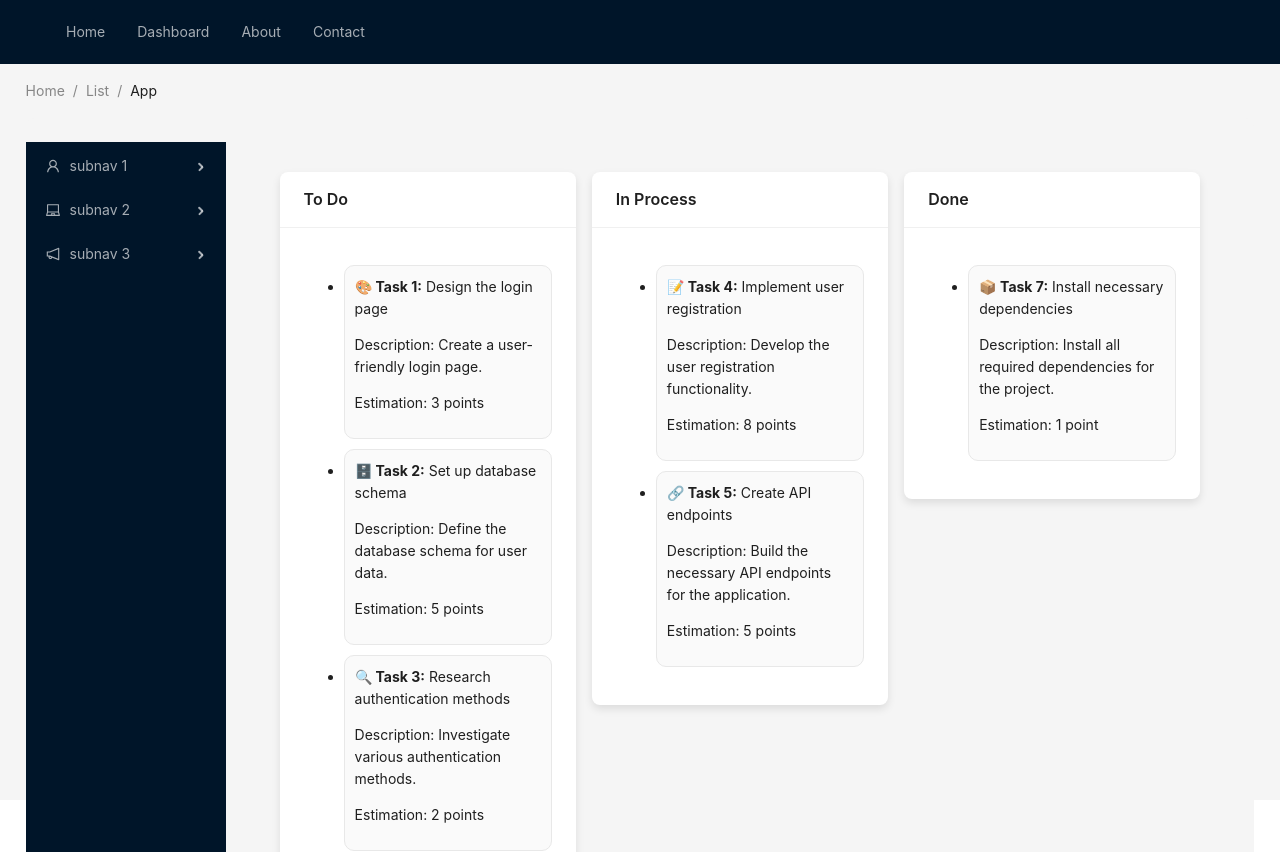
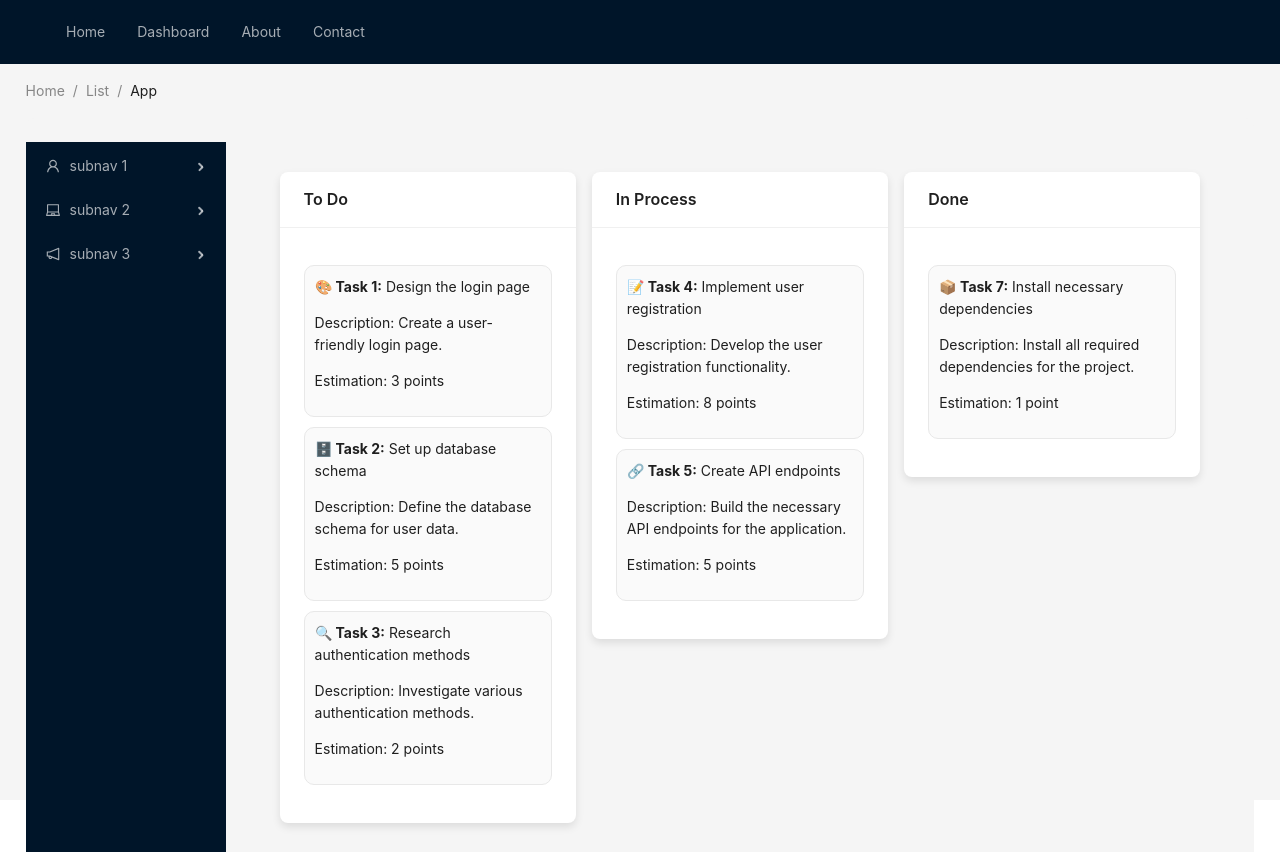
Before and after one commit to sargis-tovmasyan/TaskMaster, a React (Vite) app: page /dashboard in a window 1280 px wide. Shown: the top 852 px of the page. Built offline with nearby package versions, Linux system fonts and the light colour scheme.

Commit message:
working on movable items

```diff
--- a/src/pages/DashboardPage.tsx
+++ b/src/pages/DashboardPage.tsx
@@ -1,5 +1,56 @@
 import React from 'react';
 import { Card, Col, Row } from 'antd';
+
+const tasks = [
+    {
+        id: 1,
+        title: "Design the login page",
+        description: "Create a user-friendly login page.",
+        estimation: 3,
+        emoji: "🎨",
+        ariaLabel: "design"
+    },
+    {
+        id: 2,
+        title: "Set up database schema",
+        description: "Define the database schema for user data.",
+        estimation: 5,
+        emoji: "🗄️",
+        ariaLabel: "database"
+    },
+    {
+        id: 3,
+        title: "Research authentication methods",
+        description: "Investigate various authentication methods.",
+        estimation: 2,
+        emoji: "🔍",
+        ariaLabel: "research"
+    },
+    {
+        id: 4,
+        title: "Implement user registration",
+        description: "Develop the user registration functionality.",
+        estimation: 8,
+        emoji: "📝",
+        ariaLabel: "registration"
+    },
+    {
+        id: 5,
+        title: "Create API endpoints",
+        description: "Build the necessary API endpoints for the application.",
+        estimation: 5,
+        emoji: "🔗",
+        ariaLabel: "api"
+    },
+    {
+        id: 7,
+        title: "Install necessary dependencies",
+        description: "Install all required dependencies for the project.",
+        estimation: 1,
+        emoji: "📦",
+        ariaLabel: "dependencies"
+    }
+];
 
 const DashboardPage: React.FC = () => {
     return (
@@ -7,50 +58,50 @@ const DashboardPage: React.FC = () => {
             <Row gutter={[16, 16]}>
             <Col span={8}>
                 <Card title="To Do" bordered={false} style={{ boxShadow: '0 4px 8px rgba(0,0,0,0.1)' }}>
-                <ul>
-                    <li style={{ marginBottom: '10px', padding: '10px', border: '1px solid #e8e8e8', borderRadius: '10px', backgroundColor: '#fafafa' }}>
+                <dl>
+                    <dt style={{ marginBottom: '10px', padding: '10px', border: '1px solid #e8e8e8', borderRadius: '10px', backgroundColor: '#fafafa' }}>
                     <span role="img" aria-label="design">🎨</span> <strong>Task 1:</strong> Design the login page
                     <p>Description: Create a user-friendly login page.</p>
                     <p>Estimation: 3 points</p>
-                    </li>
-                    <li style={{ marginBottom: '10px', padding: '10px', border: '1px solid #e8e8e8', borderRadius: '10px', backgroundColor: '#fafafa' }}>
+                    </dt>
+                    <dt style={{ marginBottom: '10px', padding: '10px', border: '1px solid #e8e8e8', borderRadius: '10px', backgroundColor: '#fafafa' }}>
                     <span role="img" aria-label="database">🗄️</span> <strong>Task 2:</strong> Set up database schema
                     <p>Description: Define the database schema for user data.</p>
                     <p>Estimation: 5 points</p>
-                    </li>
-                    <li style={{ marginBottom: '10px', padding: '10px', border: '1px solid #e8e8e8', borderRadius: '10px', backgroundColor: '#fafafa' }}>
+                    </dt>
+                    <dt style={{ marginBottom: '10px', padding: '10px', border: '1px solid #e8e8e8', borderRadius: '10px', backgroundColor: '#fafafa' }}>
                     <span role="img" aria-label="research">🔍</span> <strong>Task 3:</strong> Research authentication methods
                     <p>Description: Investigate various authentication methods.</p>
                     <p>Estimation: 2 points</p>
-                    </li>
-                </ul>
+                    </dt>
+                </dl>
                 </Card>
             </Col>
             <Col span={8}>
                 <Card title="In Process" bordered={false} style={{ boxShadow: '0 4px 8px rgba(0,0,0,0.1)' }}>
-                <ul>
-                    <li style={{ marginBottom: '10px', padding: '10px', border: '1px solid #e8e8e8', borderRadius: '10px', backgroundColor: '#fafafa' }}>
+                <dl>
+                    <dt style={{ marginBottom: '10px', padding: '10px', border: '1px solid #e8e8e8', borderRadius: '10px', backgroundColor: '#fafafa' }}>
                     <span role="img" aria-label="registration">📝</span> <strong>Task 4:</strong> Implement user registration
                     <p>Description: Develop the user registration functionality.</p>
                     <p>Estimation: 8 points</p>
-                    </li>
-                    <li style={{ marginBottom: '10px', padding: '10px', border: '1px solid #e8e8e8', borderRadius: '10px', backgroundColor: '#fafafa' }}>
+                    </dt>
+                    <dt style={{ marginBottom: '10px', padding: '10px', border: '1px solid #e8e8e8', borderRadius: '10px', backgroundColor: '#fafafa' }}>
                     <span role="img" aria-label="api">🔗</span> <strong>Task 5:</strong> Create API endpoints
                     <p>Description: Build the necessary API endpoints for the application.</p>
                     <p>Estimation: 5 points</p>
-                    </li>
-                </ul>
+                    </dt>
+                </dl>
                 </Card>
             </Col>
             <Col span={8}>
                 <Card title="Done" bordered={false} style={{ boxShadow: '0 4px 8px rgba(0,0,0,0.1)' }}>
-                <ul>
-                    <li style={{ marginBottom: '10px', padding: '10px', border: '1px solid #e8e8e8', borderRadius: '10px', backgroundColor: '#fafafa' }}>
+                <dl>
+                    <dt style={{ marginBottom: '10px', padding: '10px', border: '1px solid #e8e8e8', borderRadius: '10px', backgroundColor: '#fafafa' }}>
                     <span role="img" aria-label="dependencies">📦</span> <strong>Task 7:</strong> Install necessary dependencies
                     <p>Description: Install all required dependencies for the project.</p>
                     <p>Estimation: 1 point</p>
-                    </li>
-                </ul>
+                    </dt>
+                </dl>
                 </Card>
             </Col>
             </Row>
```
